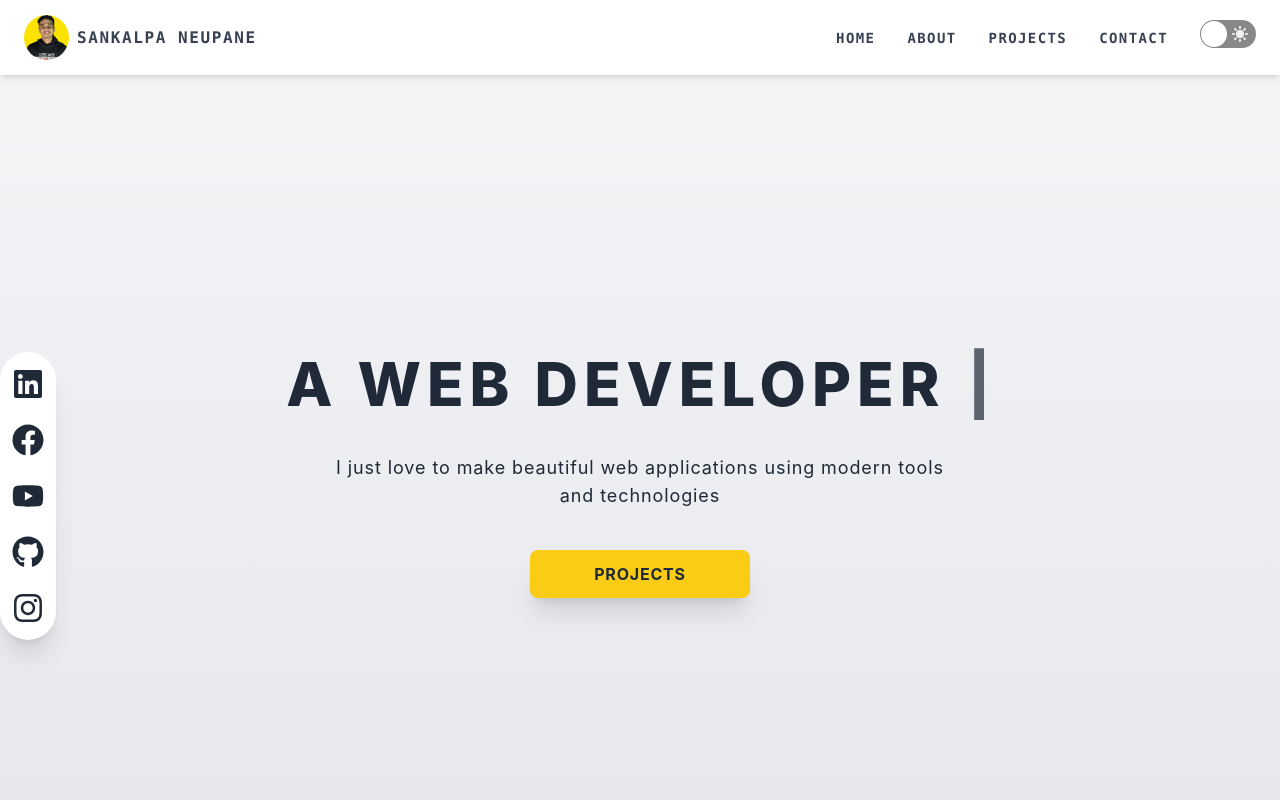
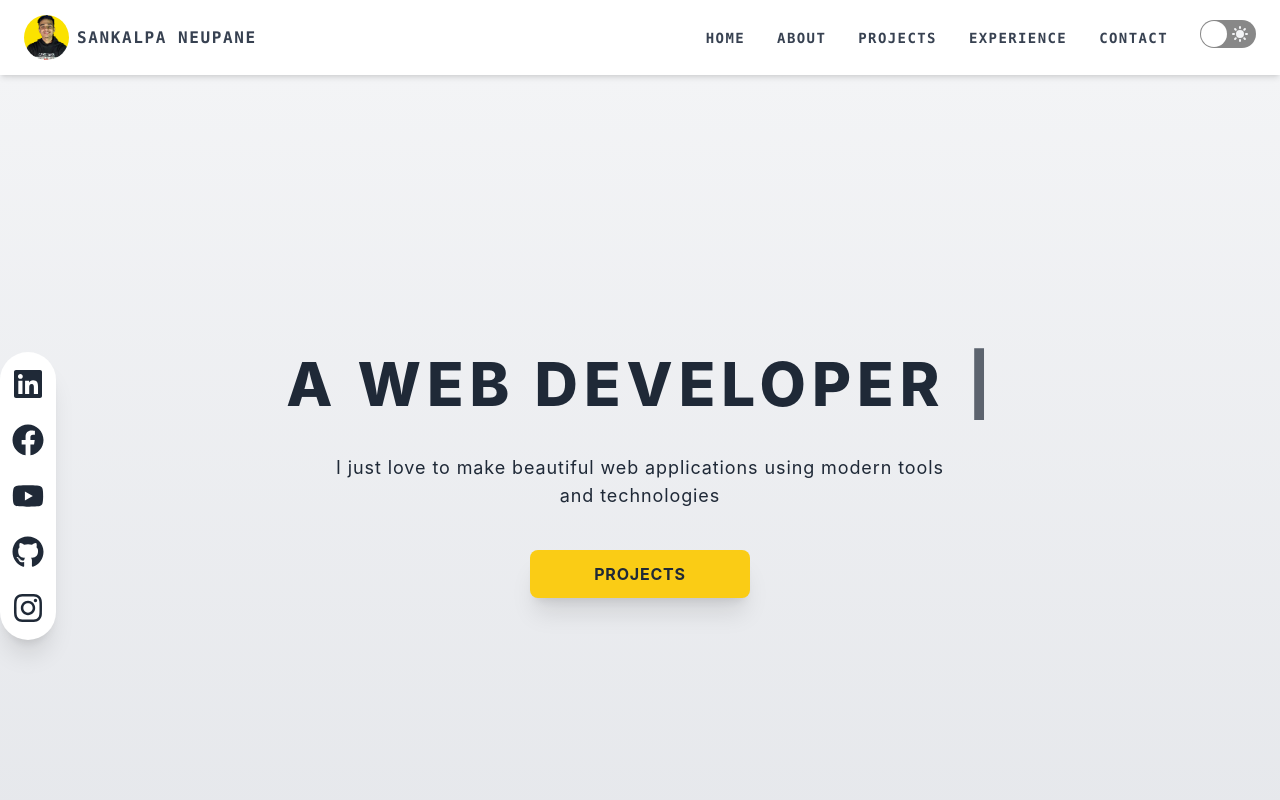
Before and after one commit to mukeshadhikari118/myportfolio, a Next.js app: page / in a window 1280 px wide. Shown: the top 800 px of the page. Built offline with nearby package versions, Linux system fonts and the light colour scheme; no server answers.

Commit message:
Added experience route

```diff
--- a/components/Experience.jsx
+++ b/components/Experience.jsx
@@ -8,7 +8,7 @@ import {useSelector} from "react-redux";
 function Experience(props) {
     const mode = useSelector((state) => state.theme?.theme);
     return (
-        <div>
+        <div id='experience'>
             <PageIntro
                 title="experience"
                 description="This section highlights my professional work history, including previous job positions or internship works that I have undertaken"
@@ -28,7 +28,7 @@ function Experience(props) {
                        <p className={`${mode ? "text-white":"text-black"} font-light`}>Frontend Developer</p>
                        <h4 className="vertical-timeline-element-subtitle text-red-500 font-bold">Hamro Patro Inc.</h4>
                        <p className={` ${mode ? "text-white":"text-gray-900"} text-sm`}>
-                           <span className='font-bold uppercase text-base underline mr-3'> Tech stack : </span>  Svelte, Tailwind CSS, TypeScript, gRPC
+                           <span className='font-bold uppercase text-base mr-3'> Tech stack : </span>  Svelte, Tailwind CSS, TypeScript, gRPC
                        </p>
                        <p className={`${mode? "text-white":"text-gray-500"} text-sm`}>During this 3 months I was involved with the frontend team to make smooth user interface in Hamro Pay, a new payment wallet system in Nepal.</p>
                    </div>
@@ -47,7 +47,7 @@ function Experience(props) {
                         <p className={`${mode ? "text-white":"text-black"} font-light`}>Frontend Developer</p>
                         <h4 className="vertical-timeline-element-subtitle text-red-500 font-bold">Hamro Patro Inc.</h4>
                         <p className={` ${mode ? "text-white":"text-gray-900"} text-sm`}>
-                            <span className='font-bold uppercase text-base underline mr-3'>Tech stack : </span> Svelte, Tailwind CSS, TypeScript, gRPC, React.js, Ant Design, Apex charts
+                            <span className='font-bold uppercase text-base mr-3'>Tech stack : </span> Svelte, Tailwind CSS, TypeScript, gRPC, React.js, Ant Design, Apex charts
                         </p>
                         <p  className= {`${mode? "text-white":"text-gray-500"} text-sm`}>Currently I am continuing in Hamro Patro fintech team where I am responsible in the frontend works in Hamro Pay.</p>
                     </div>
--- a/components/Navbar.js
+++ b/components/Navbar.js
@@ -69,6 +69,14 @@ function Navbar() {
           >
             Projects
           </Link2>
+            <Link2
+                to="experience"
+                smooth={true}
+                offset={-120}
+                className="cursor-pointer hover:text-yellow-400 transition-all duration-300"
+            >
+                Experience
+            </Link2>
           <Link2
             to="contact"
             smooth={true}
@@ -136,7 +144,18 @@ function Navbar() {
               offset={-110}
               className="nav_links"
             >
+
               Projects
+            </Link2>
+            <Link2
+                onClick={() => setmobileView(false)}
+                to="experience"
+                smooth={true}
+                offset={-110}
+                className="nav_links"
+            >
+
+              Experience
             </Link2>
             <Link2
               onClick={() => setmobileView(false)}
```
Also changed, not shown: 1 other file (tests, documents, lock files or other folders).
